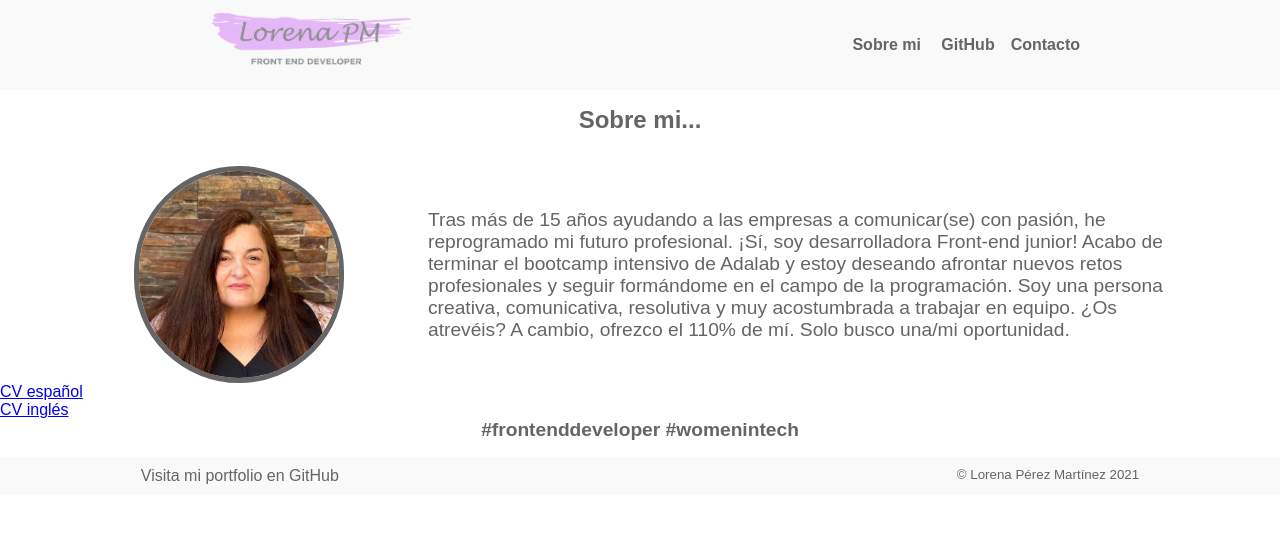
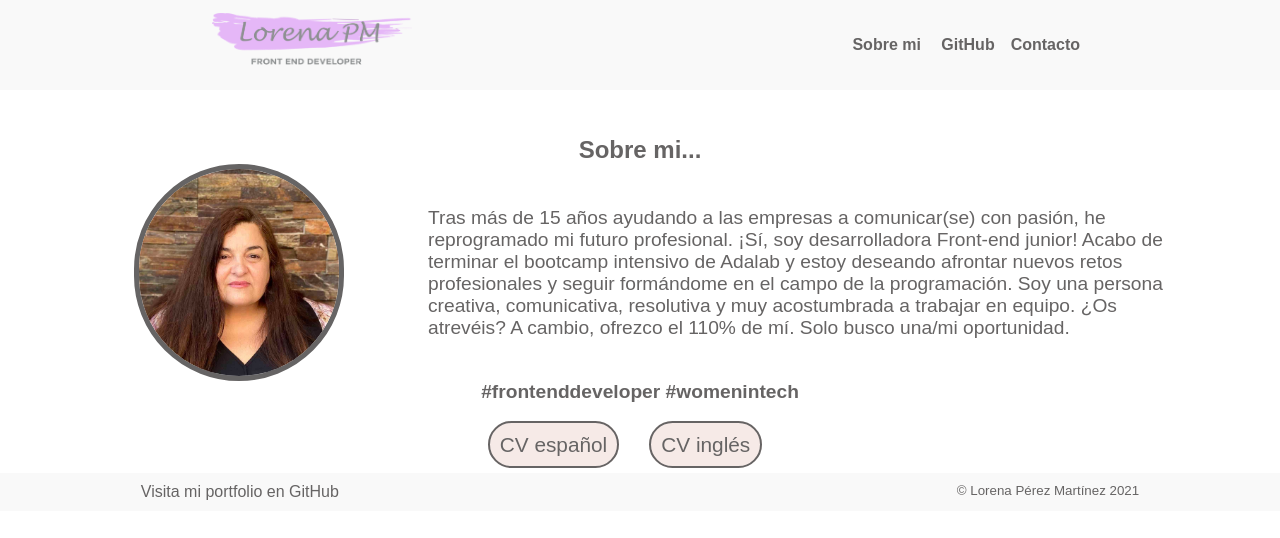
Before and after one commit to lorenapm/Portfolio, a React (Create React App) app: page /sobremi in a window 1280 px wide. Shown: the top 538 px of the page. Built offline with nearby package versions, Linux system fonts and the light colour scheme.

Commit message:
change style buttom

```diff
--- a/src/components/About.js
+++ b/src/components/About.js
@@ -25,13 +25,15 @@ function About() {
           oportunidad.
         </p>
       </div>
-      <a href={CVesp} target="_blank">
-        CV español
-      </a>
-      <a href={CVeng} target="_blank">
-        CV inglés
-      </a>
       <p className="about__card-text-back">#frontenddeveloper #womenintech</p>
+      <div className="about__CV">
+        <a href={CVesp} target="_blank" className="about__CV-buttom">
+          CV español
+        </a>
+        <a href={CVeng} target="_blank" className="about__CV-buttom">
+          CV inglés
+        </a>
+      </div>
     </div>
   );
 }
--- a/src/styles/about.css
+++ b/src/styles/about.css
@@ -6,9 +6,9 @@
 }
 .about__title {
   color: rgb(102, 100, 100);
+  margin-top: 30px;
   margin-left: auto;
   margin-right: auto;
-  margin-bottom: 2rem;
 }
 .about__card {
   display: flex;
@@ -25,6 +25,7 @@
 }
 .about__card-text {
   width: 60%;
+  max-width: 800px;
   font-size: 1.2rem;
   color: rgb(102, 100, 100);
 }
@@ -34,3 +35,19 @@
   font-weight: bold;
   text-align: center;
 }
+.about__CV {
+  margin-left: auto;
+  margin-right: auto;
+  margin-top: 30px;
+}
+.about__CV-buttom {
+  font-size: 1.3rem;
+  margin-right: 30px;
+  text-decoration: none;
+  color: rgb(102, 100, 100);
+  width: 150px;
+  background-color: #f6eae7;
+  padding: 10px;
+  border: 2px solid rgb(102, 100, 100);
+  border-radius: 25px;
+}
```
